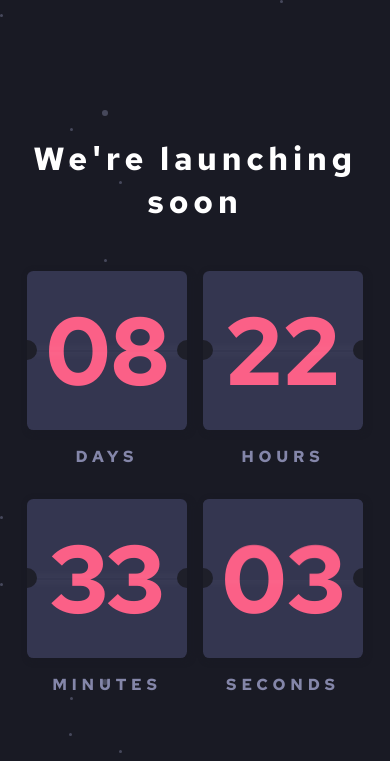
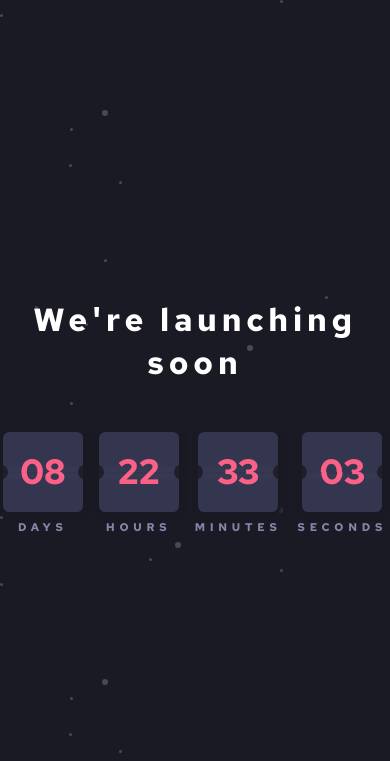
Before and after one commit to wallasmaciel/launch-countdown-timer, a plain HTML site: page index.html in a window 390 px wide. Shown: the top 761 px of the page. Drawn offline with Linux system fonts and the light colour scheme.

Commit message:
(style) Alinhamento de texto e tamanhos reduzidos para dispositivos menores.

```diff
--- a/style.css
+++ b/style.css
@@ -56,6 +56,12 @@ html, body {
   user-select: none;
 }
 
+#content > main > section > div {
+  display: flex;
+  flex-direction: column;
+  justify-content: center;
+}
+
 #content > main > section > div .card {
   position: relative;
   width: 8rem;
@@ -70,6 +76,7 @@ html, body {
   display: flex;
   justify-content: center;
   letter-spacing: 0rem;
+  margin: 0 auto;
 }
 
 #content > main > section > div > .card::before,
@@ -196,6 +203,32 @@ html, body {
     margin-top: 3rem;
   }
 
+  #content > main > section {
+    column-gap: 1rem;
+    align-items: center;
+  }
+
+  #content > main > section > div .card {
+    width: 3rem;
+    height: 3rem;
+    font-size: 2.2rem;
+  }
+
+  #content > main > section > div > span {
+    font-size: .7rem;
+    padding-top: .5rem;
+  }
+
+  #content > main > section > div > .card > span::before {
+    width: 15px;
+    height: 15px;
+  }
+
+  #content > main > section > div > .card > span::after {
+    width: 15px;
+    height: 15px;
+  }
+
   #footer {
     padding-bottom: 2rem;
   }
```
